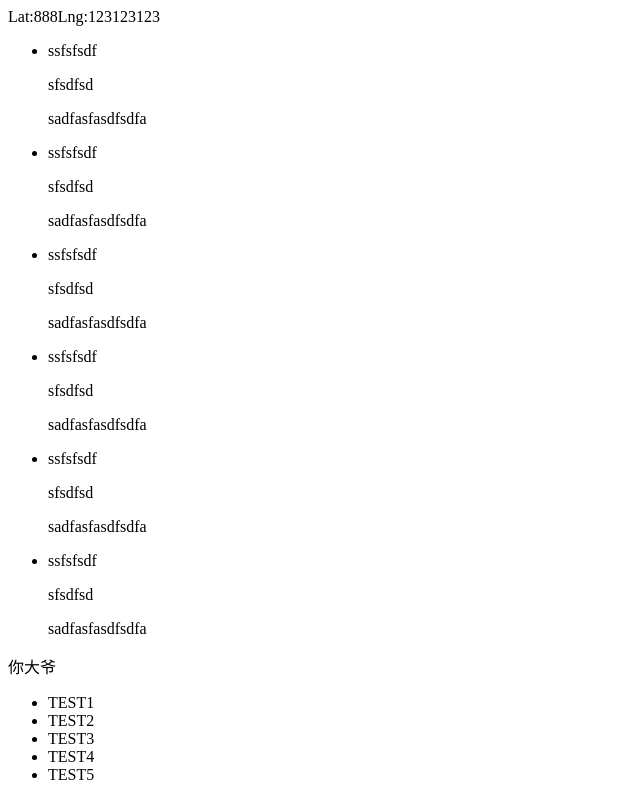
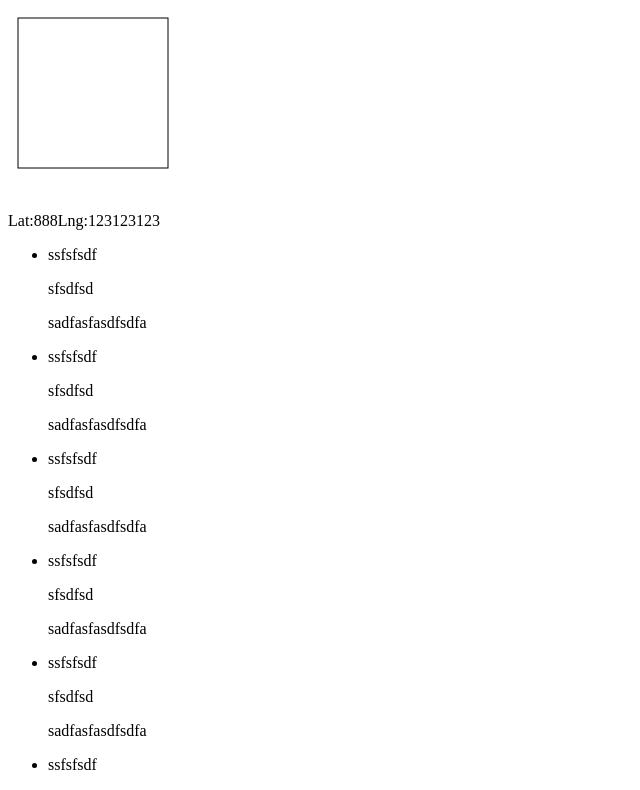
Before and after one commit to JueMiaoShen/typescript_react_redux, a React app: page / in a window 1280 px wide. Shown: the top 790 px of the page, without its empty margins (0-640 px from the left). Built offline with nearby package versions, Linux system fonts and the light colour scheme; the HTML template or start-up script is replaced by a standard one.

Commit message:
代码上传

```diff
--- a/package.json
+++ b/package.json
@@ -5,7 +5,7 @@
   "main": "index.js",
   "scripts": {
     "test": "echo \"Error: no test specified\" && exit 1",
-    "dev": "node ./build/dev.js",
+    "dev": "node ./build/dev.js ",
     "build": "node ./build/prod.js"
   },
   "author": "",
--- /dev/null
+++ b/src/components/canvas/index.tsx
@@ -0,0 +1,38 @@
+import * as React from "react";
+
+interface IProps {
+
+}
+
+interface IState {
+
+}
+
+
+class MyCanvas extends React.Component<IProps, IState> {
+    constructor(props: IProps) {
+        super(props);
+        this.state={}
+    }
+
+    componentDidMount(): void {
+        // @ts-ignore
+        let ctx=document.getElementById("canvas").getContext('2d');
+       // ctx.fillRect(10,10,100,100);//实心矩阵
+        ctx.strokeRect(10,10,150,150);//空心矩阵
+    }
+
+    render(): React.ReactElement<any, string | React.JSXElementConstructor<any>> | string | number | {} | React.ReactNodeArray | React.ReactPortal | boolean | null | undefined {
+
+            return (
+                <div>
+                    <canvas id={"canvas"} height={200} width={200}>
+                        your browser doesn't support the <code>canvas</code> element
+                    </canvas>
+                </div>
+            )
+    }
+
+}
+
+export default MyCanvas;
--- a/src/components/homePage/index.tsx
+++ b/src/components/homePage/index.tsx
@@ -6,6 +6,7 @@ import emit from "../../utils/emitter";
 import CommentsList from "../commentList/commentsList";
 import Location from "../location/location";
 import Pager from "../pager";
+import MyCanvas from "../canvas";
 
 interface Iprops {
     value: number,
@@ -72,6 +73,8 @@ export default class HomePage extends React.Component<Iprops, IState> {
         const {list, list2} = this.state;
         return (<Pager>
 
+            <MyCanvas />
+
             <Location/>
 
             <CommentsList promise={fetch('./response.json')}/>
--- a/src/components/location/location.tsx
+++ b/src/components/location/location.tsx
@@ -29,7 +29,6 @@ class MyLocation extends React.Component<InterfaceProps, {}> {
                 this.props.setLocation({lat: result.latitude, lng: result.longitude});
             })
         }, 5000)
-
     }
 
 
```
Also changed, not shown: 2 other files (tests, documents, lock files or other folders).
